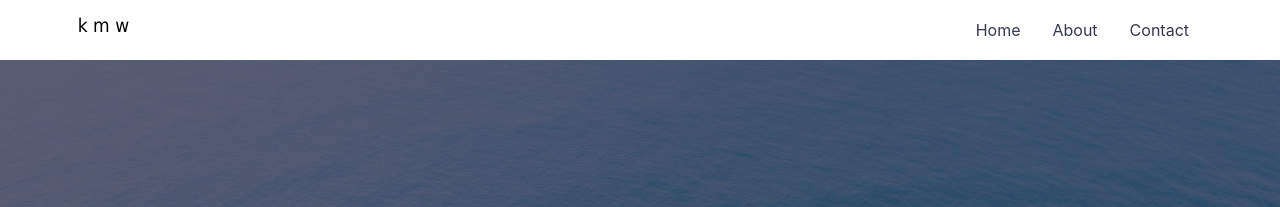
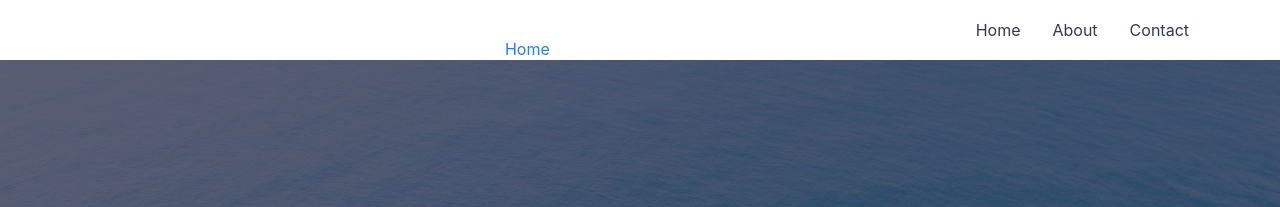
Before and after one commit to kat-wehr/kat-wehr.github.io, a Jekyll site: the page built from index.md, in a window 1280 px wide. Shown: the top 207 px of the page. Built offline with Jekyll 4.4.1, drawn with Linux system fonts in a browser that asks for light colours.

Commit message:
Update header.html

```diff
--- a/_includes/header.html
+++ b/_includes/header.html
@@ -3,7 +3,7 @@
     <div class="header__inner">
       <a class="header__logo" href="{{ '/' | relative_url }}">
         <div class="header__logo--container">
-          {% include logo.svg %}
+          <a href="/index.html">Home</a>
         </div>
       </a>
       <nav class="header__links">
```
